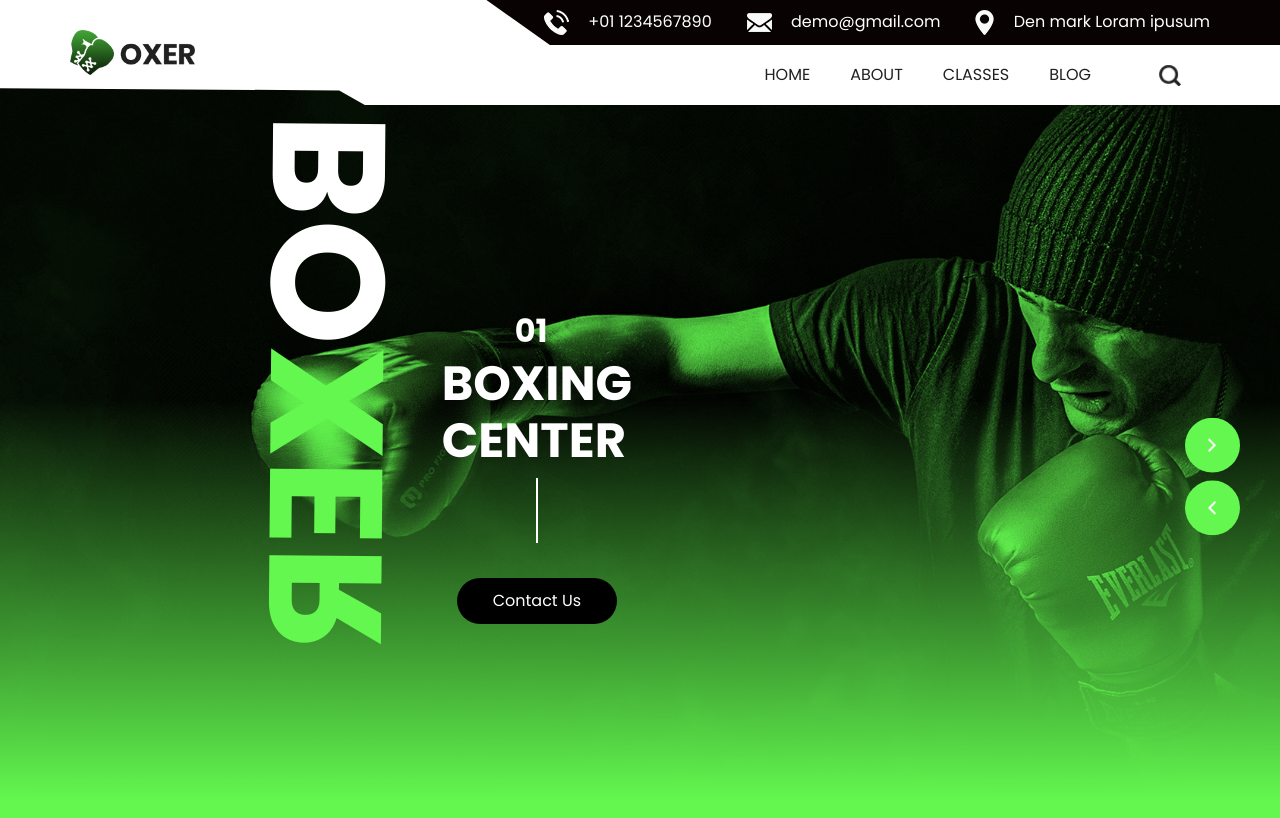
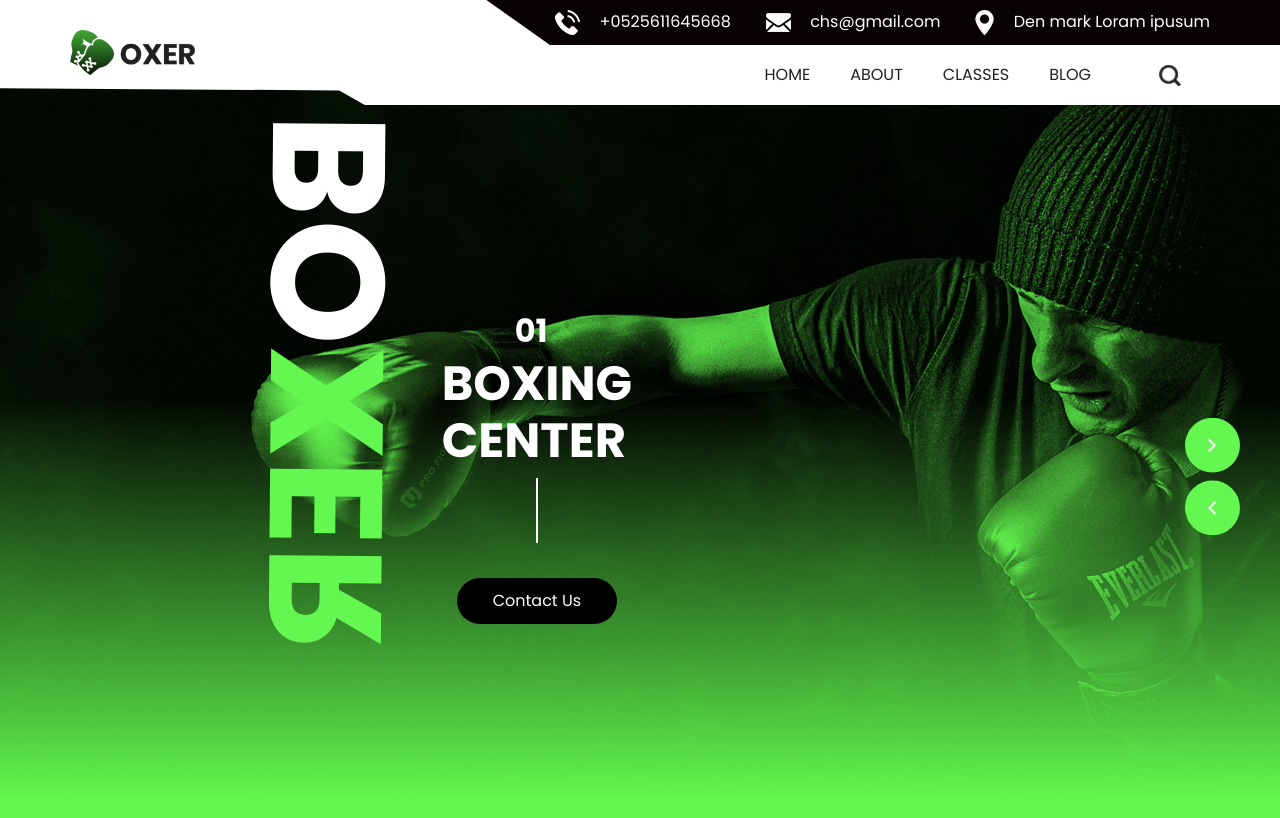
Before and after one commit to Cutber/DemoWeb, a plain HTML site: page index.html in a window 1280 px wide. Drawn offline with nearby package versions, Linux system fonts and the light colour scheme; a web font is replaced by a local one.

Commit message:
Actualización teléfono y correo electrónico

```diff
--- a/index.html
+++ b/index.html
@@ -43,13 +43,13 @@
                 <li class="">
                   <a class="" href="">
                     <img src="images/telephone.png" alt="" />
-                    <span> +01 1234567890</span>
+                    <span> +0525611645668</span>
                   </a>
                 </li>
                 <li class="">
                   <a class="" href="">
                     <img src="images/mail.png" alt="" />
-                    <span>demo@gmail.com</span>
+                    <span>chs@gmail.com</span>
                   </a>
                 </li>
                 <li class="">
```
